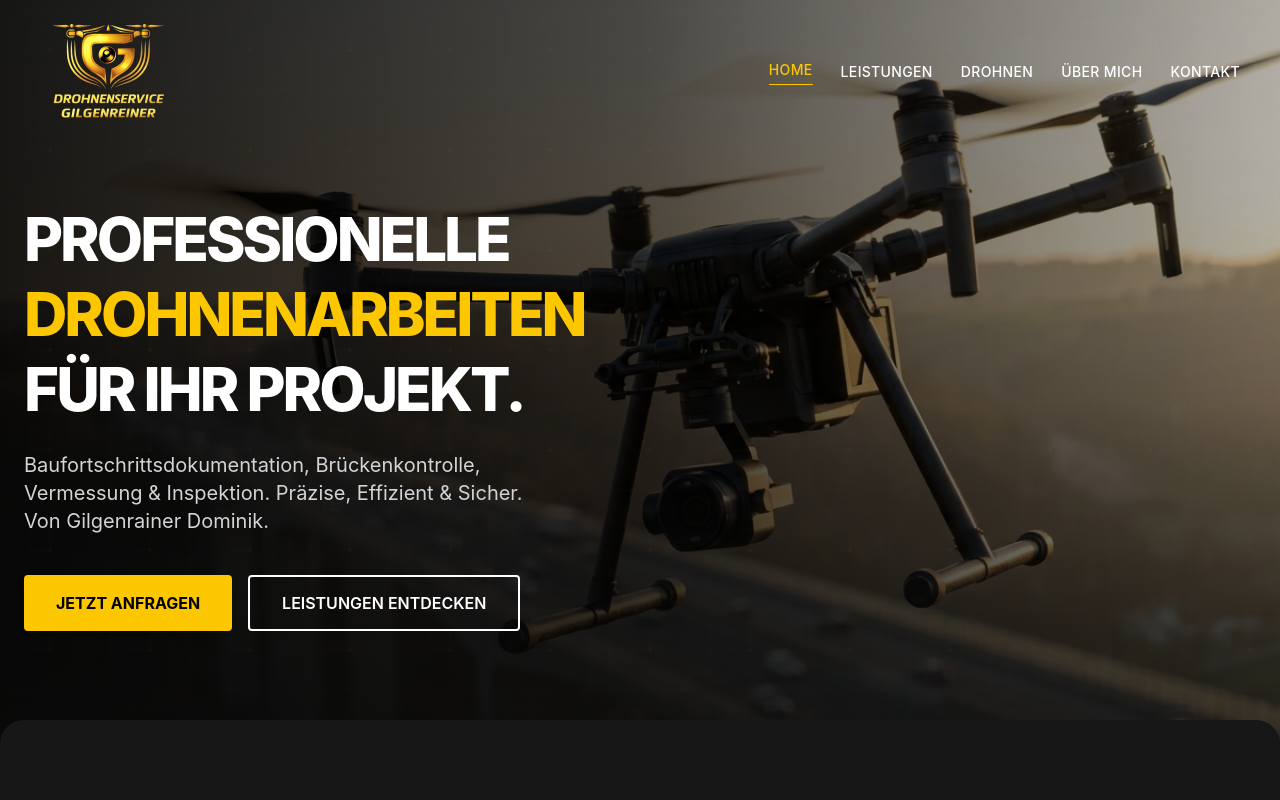
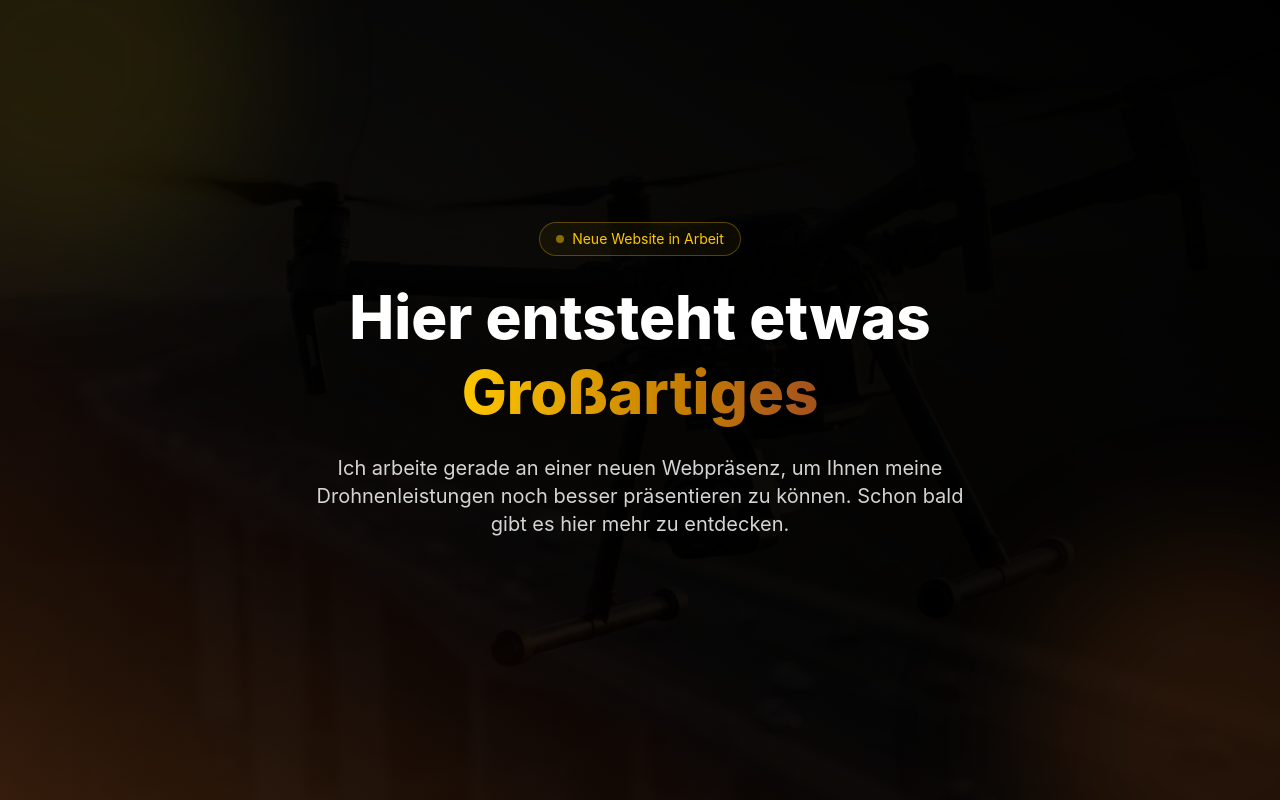
Before and after one commit to Korbe/dronenservice-gilgenreiner, a Vue app: page / in a window 1280 px wide. Shown: the top 800 px of the page. Built offline with nearby package versions, Linux system fonts and the light colour scheme.

Commit message:
added coming soon page to home

```diff
--- a/src/views/Home/Home.vue
+++ b/src/views/Home/Home.vue
@@ -1,5 +1,8 @@
 <template>
-  <Layout>
+
+  <ComingSoon />
+
+  <!-- <Layout>
 
     <Hero />
 
@@ -13,9 +16,7 @@
 
     <Faq />
 
-
-
-  </Layout>
+  </Layout> -->
 
 
 </template>
@@ -30,4 +31,5 @@ import Features from './components/Features.vue'
 import Steps from './components/Steps.vue'
 import Faq from './components/Faq.vue'
 import Safety from './components/Safety.vue'
+import ComingSoon from './components/ComingSoon.vue'
 </script>
--- /dev/null
+++ b/src/views/Home/components/ComingSoon.vue
@@ -0,0 +1,47 @@
+<template>
+    <section class="relative min-h-screen text-white flex items-center justify-center overflow-hidden text-center px-6">
+
+        <!-- Background -->
+        <div class="absolute inset-0">
+            <img src="@/assets/drone-hero.webp" class="w-full h-full object-cover scale-105" />
+            <div class="absolute inset-0 bg-black/85"></div>
+
+            <!-- Gradient Overlay -->
+            <div class="absolute inset-0 bg-linear-to-tr from-[#a3511d]/30 via-black/70 to-black"></div>
+        </div>
+
+        <!-- Glow -->
+        <div class="absolute -top-32 -left-32 w-96 h-96 bg-yellow-400/10 blur-3xl rounded-full"></div>
+        <div class="absolute -bottom-32 -right-32 w-96 h-96 bg-[#a3511d]/20 blur-3xl rounded-full"></div>
+
+        <!-- Content -->
+        <div class="relative z-10 max-w-3xl mx-auto">
+
+            <!-- Badge -->
+            <div
+                class="mb-6 inline-flex items-center gap-2 px-4 py-1.5 border border-yellow-400/30 rounded-full text-sm text-yellow-400 bg-yellow-400/5 backdrop-blur">
+                <span class="w-2 h-2 bg-yellow-400 rounded-full animate-pulse"></span>
+                Neue Website in Arbeit
+            </div>
+
+            <!-- Headline -->
+            <h1 class="text-4xl sm:text-5xl md:text-6xl font-extrabold leading-tight mb-6">
+                Hier entsteht etwas<br />
+                <span class="text-transparent bg-clip-text bg-linear-to-r from-yellow-400 to-[#a3511d]">
+                    Großartiges
+                </span>
+            </h1>
+
+            <!-- Text -->
+            <p class="text-neutral-300 text-lg md:text-xl mb-10 max-w-2xl mx-auto">
+                Ich arbeite gerade an einer neuen Webpräsenz, um Ihnen meine Drohnenleistungen noch besser präsentieren
+                zu können.
+                Schon bald gibt es hier mehr zu entdecken.
+            </p>
+
+        </div>
+
+    </section>
+</template>
+<script setup>
+</script>
```
